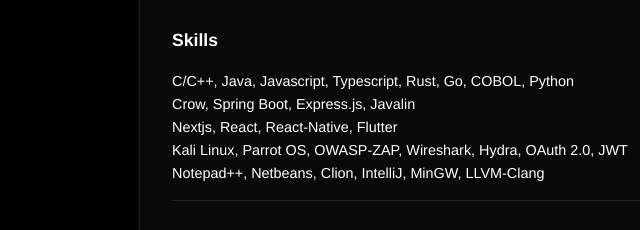
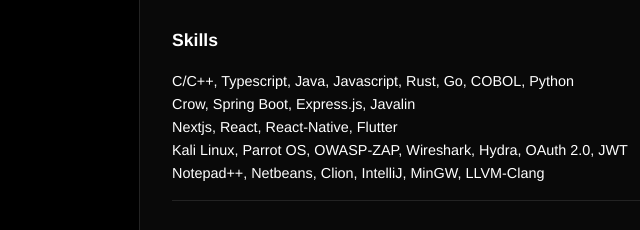
Before and after one commit to chuckzxxmello/chuckz-portfolio, a plain HTML site: page index.html in a window 1280 px wide. Shown: the part 831-1061 px from the top of the page, 0-640 px from the left. Drawn offline with Linux system fonts and the light colour scheme; a web font is replaced by a local one.

Commit message:
Update index.html

```diff
--- a/index.html
+++ b/index.html
@@ -81,7 +81,7 @@
 
         <section class="resume-section">
             <h3>Skills</h3>
-                <p>C/C++, Java, Javascript, Typescript, Rust, Go, COBOL, Python</p>
+                <p>C/C++, Typescript, Java, Javascript, Rust, Go, COBOL, Python</p>
                 <p>Crow, Spring Boot, Express.js, Javalin</p>
                 <p>Nextjs, React, React-Native, Flutter</p>
                 <p>Kali Linux, Parrot OS, OWASP-ZAP, Wireshark, Hydra, OAuth 2.0, JWT</p>
```
